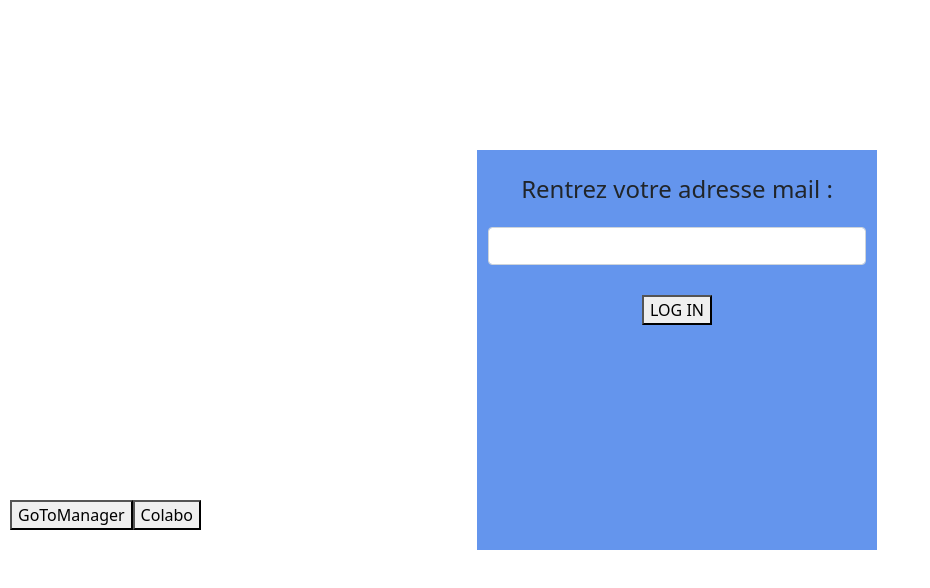
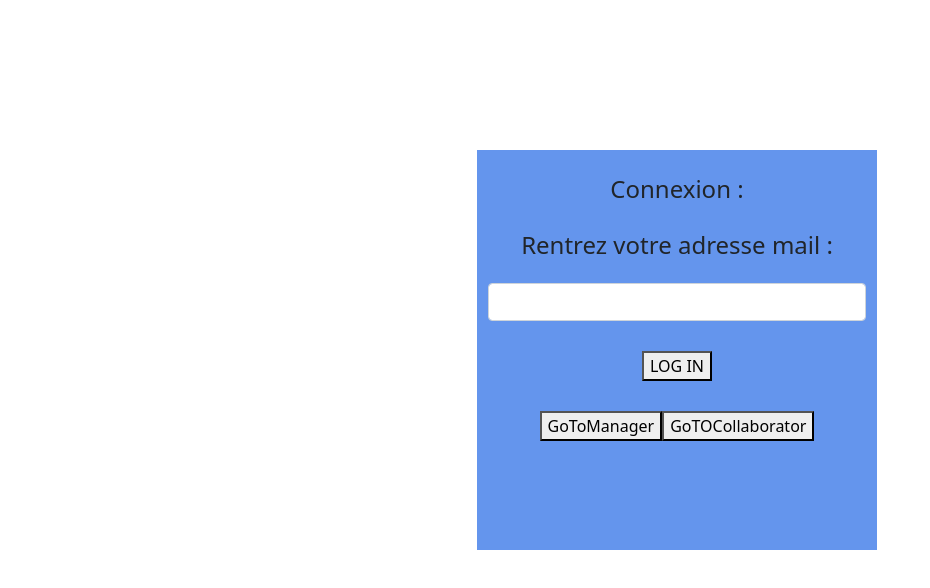
Before and after one commit to Aline-G/GL-front, an Angular app: page /log-in in a window 1280 px wide. Shown: the top 588 px of the page, without its empty margins (0-930 px from the left). Built offline with nearby package versions, Linux system fonts and the light colour scheme; no server answers.

Commit message:
mise en page log in

```diff
--- a/src/app/log-in/log-in.component.css
+++ b/src/app/log-in/log-in.component.css
@@ -26,9 +26,10 @@
 
 #logInButton{
   margin-top: 30px;
+  margin-bottom: 30px;
 }
 
-#text_mail{
+.text_mail{
   margin-bottom: 20px;
   font-size: x-large;
 }
--- a/src/app/log-in/log-in.component.html
+++ b/src/app/log-in/log-in.component.html
@@ -19,17 +19,21 @@
 
   <div class ="col-12" id = "global">
     <div  class =col-6 id="log_in_info">
-      <label id="text_mail">Rentrez votre adresse mail :</label>
+      <label class="text_mail">Connexion : </label>
+      <label class="text_mail">Rentrez votre adresse mail :</label>
       <input type="text" class="form-control" id="vehicle" [(ngModel)]="mail">
       <button (click)="logIn()" id = "logInButton"> LOG IN </button>
+
+      <div id = "temp">
+        <button (click)="goTo('/manager/home')">GoToManager</button>
+        <button (click)="goTo('/colaborator/home')">GoTOCollaborator</button>
+      </div>
+
     </div>
   </div>
 
 
 
-  <div id = "temp">
-    <button (click)="goTo('/manager/home')">GoToManager</button>
-    <button (click)="goTo('/colaborator/home')">Colabo</button>
-  </div>
+
 
 </body>
```
